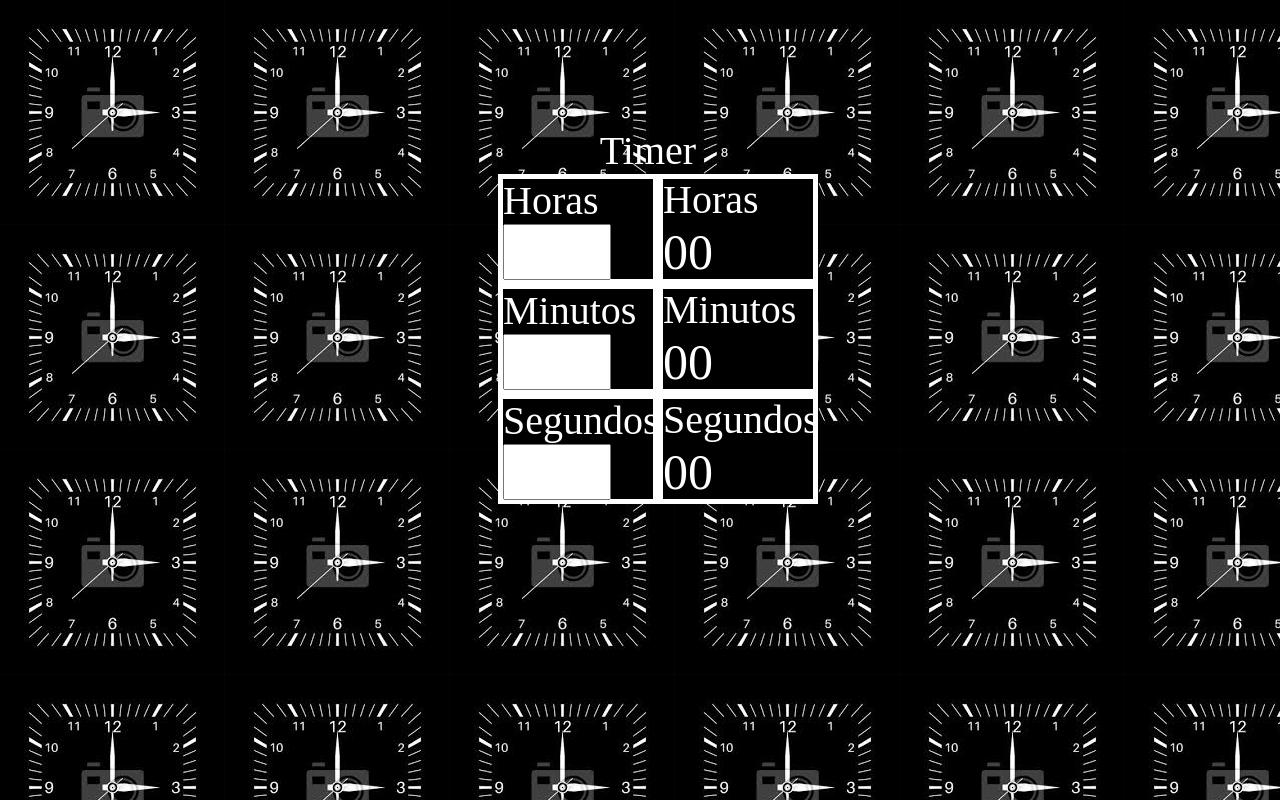
After one commit to Rafael-Marcio/Projeto, a PHP site: page /index12.html in a window 1280 px wide. The commit adds this page. Run offline with PHP 8.4, Linux system fonts and the light colour scheme.

Commit message:
rafael-marcio

```diff
--- a/atividades/CSS/index.css
+++ b/atividades/CSS/index.css
@@ -17,7 +17,7 @@ a{
     color: white;
 }
 .box{
-    width: 300px;
+    width: 200px;
     height: 800px;
     display: flex;
     flex-direction: column;
--- /dev/null
+++ b/atividades/CSS/index12.css
@@ -0,0 +1,64 @@
+body{
+    width: 100vw;
+    height: 800px;
+    display: flex;
+    flex-direction: column;
+    align-items: center;
+    justify-content: center;
+    background-image: url("../images/relogio2.jfif");
+    color: white;
+    margin-top: -150px;
+}
+main{
+    width: 300px;
+    height: 200px;
+    display: flex;
+    justify-content: space-around;
+}
+span{
+    width: 100px;
+    height: 300px;
+    font-size: 50px;
+}
+.box{
+    width: 150px;
+    height: 100px;
+    background-color: black;
+    border: 5px solid white;
+    display: flex;
+    flex-direction: column;
+    justify-content: center;
+}
+header{
+    font-size: 40px;
+}
+#milisegundos{
+    width: 300px;
+}
+button{
+    width: 100px;
+    height: 40px;
+    font-size: 30px;
+    margin-top: 30px;
+    background-color: rgba(0, 0, 0, 0.273);
+    color: white;
+    border-radius: 10px;
+    border: 5px solid white;
+    text-align: center;
+    cursor: pointer;
+}
+.box1{
+    width: 100px;
+    height: 150px;
+    background-color: rgba(128, 128, 128, 0.209);
+    margin: 20px;
+    display: flex;
+    justify-content: space-around;
+    align-items: center;
+    border: 5px solid white;
+}
+input{
+    width: 100px;
+    height: 50px;
+    font-size: 50px;
+}
--- a/atividades/index.html
+++ b/atividades/index.html
@@ -24,6 +24,7 @@
             <a href="index9.html">Tabuada</a>
             <a href="index10.html">timer</a>
             <a href="index11.html">cronometro</a>
+            <a href="index12.html">Timer</a>
         </div>
     </div>
 </body>
--- /dev/null
+++ b/atividades/index12.html
@@ -0,0 +1,46 @@
+<!DOCTYPE html>
+<html lang="pt-br">
+<head>
+    <meta charset="UTF-8">
+    <meta name="viewport" content="width=device-width, initial-scale=1.0">
+    <link rel="stylesheet" href="CSS/index12.css">
+    <title>Timer</title>
+</head>
+<body>
+    <header>Timer</header>
+    <main>
+        <div class="caixa">
+            <div class="box">
+                <header>Horas</header>
+                <input id="Horas">
+            </div>
+            <div class="box">
+                <header>Minutos</header>
+                <input id="Minutos">
+            </div>
+            <div class="box">
+                <header>Segundos</header>
+                <input id="Segundos">
+            </div>
+        </div>
+        <div class="caixa">
+            <div class="box">
+                <header>Horas</header>
+                <span id="Horas">00</span>
+            </div>
+            <div class="box">
+                <header>Minutos</header>
+                <span id="Minutos">00</span>
+            </div>
+            <div class="box">
+                <header>Segundos</header>
+                <span id="Segundos">00</span>
+            </div>
+        </div>
+    </main>
+
+</body>
+</html>
+<script>
+
+</script>
```
